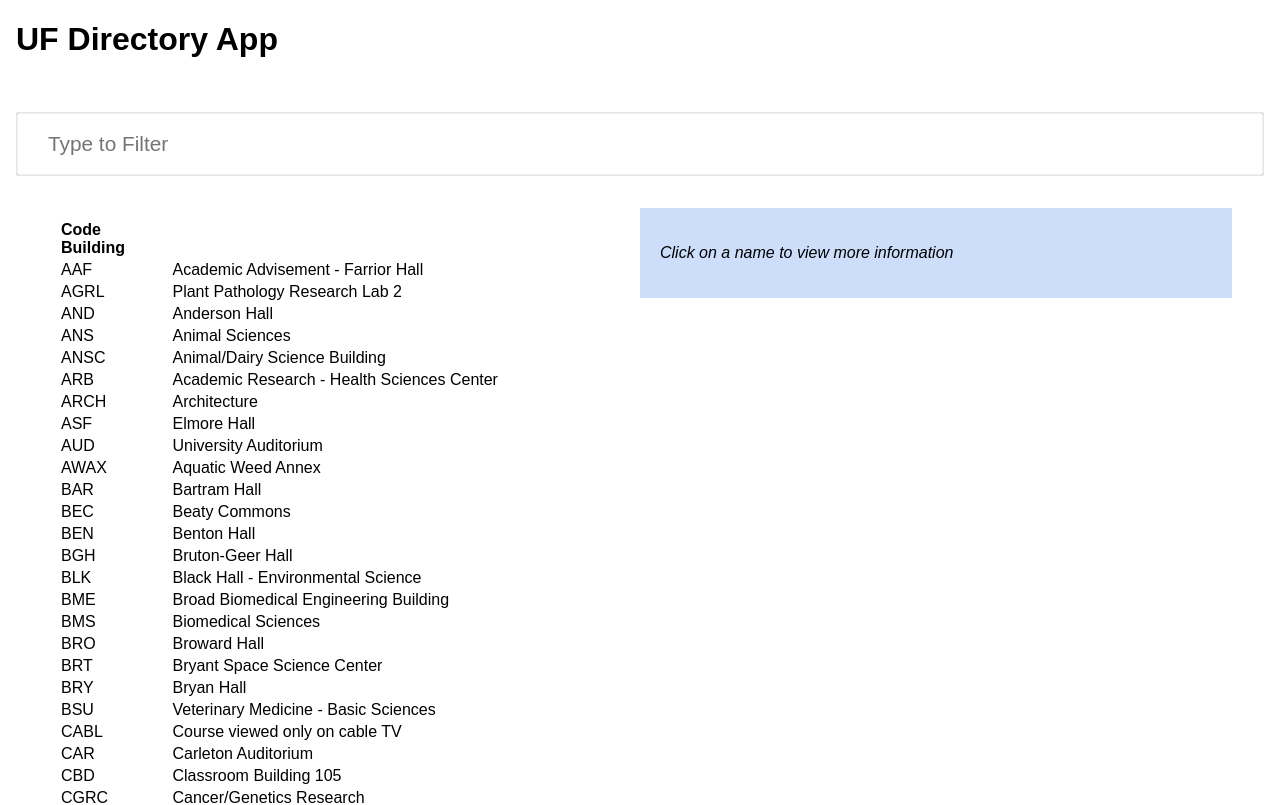
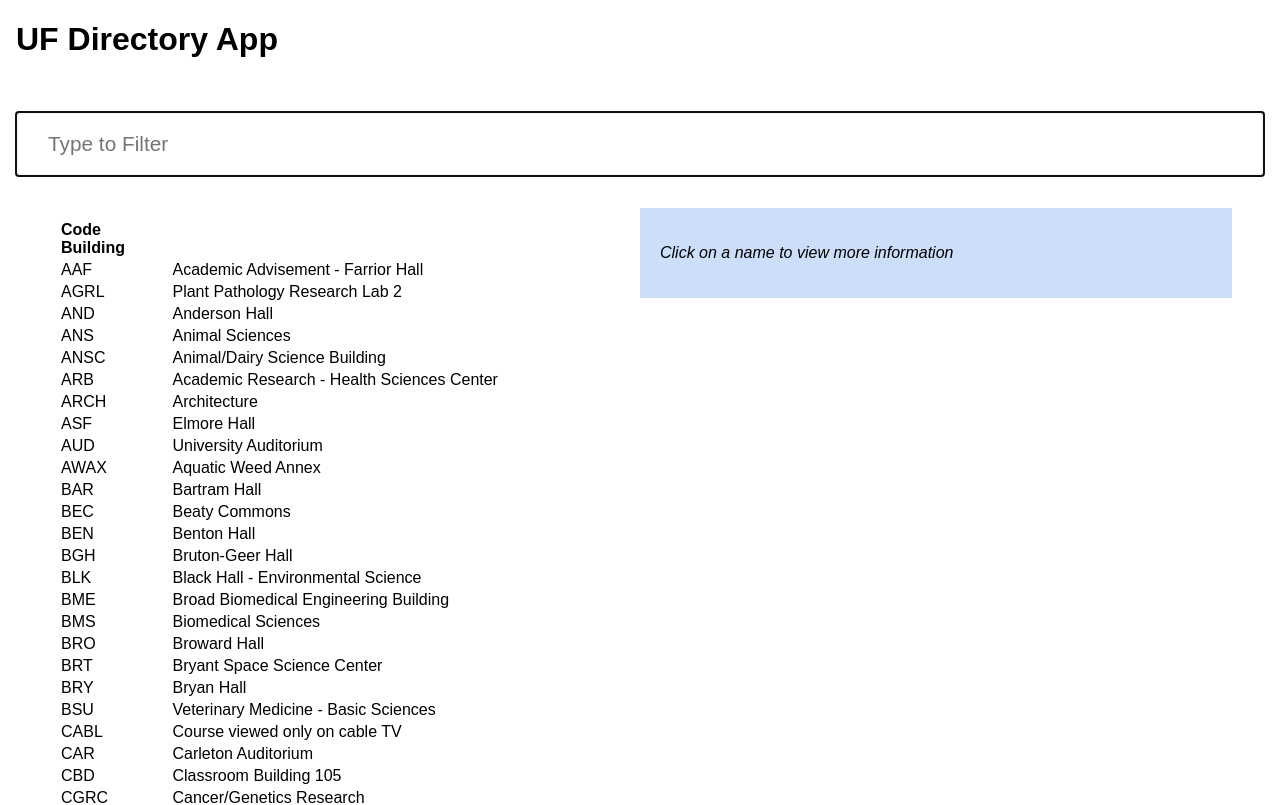
Before and after one commit to Nqnt41/project-experimenting, a React (Vite) app: page / in a window 1280 px wide. Shown: the top 805 px of the page. Built offline with nearby package versions, Linux system fonts and the light colour scheme.

Commit message:
Got semi-functioning versions of BuildingList.jsx and Search.jsx. Working on ViewBuilding.jsx next, start by incorporating selectedUpdate with onClick.

```diff
--- a/src/App.jsx
+++ b/src/App.jsx
@@ -6,17 +6,18 @@ import Credit from './components/Credit';
 
 function App({ data }) {
   // TODO: Update the following two variables to use the useState() hook
-  const filterText = useState('');
-  const selectedBuilding = useState(0);
+  const [filterText, setFilterText] = useState('');
+  const [selectedBuilding, setSelectedBuilding] = useState(0);
 
   // Set the state of the filter text to the value being passed in
   function filterUpdate(value) {
-    filterText(value)
+    setFilterText(value)
   }
 
   // Set the state of the selected building to the id being passed in
   function selectedUpdate(id) {
-    selectedBuilding(id)
+    setSelectedBuilding(id)
+    console.log('penis')
   }
 
   return (
@@ -26,7 +27,7 @@ function App({ data }) {
       </div>
       {/* TODO: Edit Search component to include necessary props */}
       <Search
-        data={data} filterUpdate={filterUpdate}
+        data={data} filterText={filterText} filterUpdate={filterUpdate}
       />
       <main>
         <div className="row">
@@ -43,7 +44,7 @@ function App({ data }) {
               <tbody>
                 {/* TODO: Edit BuildingList component to include necessary props */}
                 <BuildingList
-                  data={data} filter={selectedBuilding}
+                  data={data} filterText={filterText} selectedUpdate={selectedUpdate}
                 />
               </tbody>
               </table>
--- a/src/components/BuildingList.jsx
+++ b/src/components/BuildingList.jsx
@@ -1,16 +1,19 @@
-function BuildingList( {data, filter} ) {
+function BuildingList( { data, filterText, selectedUpdate } ) {
   // TODO: Apply names filter on buildingList
   //  BuildingList is map of all the data in the program, prints the directory map information
   //  Need to specify what ends up in directory?
+
   const buildingList = data.map(directory => {
-      return (
-          // TODO: Create onClick listener to capture building id being selected
-          //  Got ID, what do I do with it?
-          <tr key={directory.id}>
-              <td onClick={console.log("code")}> {directory.code} </td>
-              <td onClick={console.log("name")}> {directory.name} </td>
-          </tr>
-      );
+      if (directory.code.toLowerCase().includes(filterText.toLowerCase()) || directory.name.toLowerCase().includes(filterText.toLowerCase()) ) {
+          return (
+              // TODO: Create onClick listener to capture building id being selected
+              //  Got ID, what do I do with it?
+              <tr key={directory.id} onClick={selectedUpdate(directory.id)}>
+                  <td> {directory.code} </td>
+                  <td> {directory.name} </td>
+              </tr>
+          );
+      }
   });
 
   return <>{buildingList}</>;
--- a/src/components/Search.jsx
+++ b/src/components/Search.jsx
@@ -1,26 +1,34 @@
-import {useRef} from "react";
+import { useEffect, useRef } from "react";
 
-function Search({ data, filterUpdate }) {
+function Search({ data, filterText, filterUpdate }) {
 
   // TODO: Update the input variable to use the useRef() hook
   //  Uses it, now what?
   const input = useRef(null);
 
+  useEffect(() => {
+      input.current.focus();
+  }, []);
+
   function handleChange() {
     // TODO: Update the value of the filter with the input from the textbox
-      filterUpdate(input)
+      filterUpdate(input.current.value)
     // Hint: You will need to use the "current" property of the input variable
   }
 
   return (
     // TODO: Add a ref attribute to the input tag
     // TODO: Add an onChange attribute to the input tag
+    // <pre>State value: {filterText}</pre>
     <form>
       <input
         type="text"
         placeholder="Type to Filter"
-        //onChange={alert("PENIS")}
+        value={filterText}
+        onChange={handleChange}
+        ref={input}
       />
+
     </form>
   );
 }
--- a/src/components/ViewBuilding.jsx
+++ b/src/components/ViewBuilding.jsx
@@ -1,10 +1,12 @@
 function ViewBuilding() {
   // TODO: Find the corresponding data based off the selected building's id and display its data
+  //  Call search, output resulting data across multiple lines.
   return (
     <div>
       <p>
         {' '}
         <i>Click on a name to view more information</i>
+
       </p>
     </div>
   );
```
